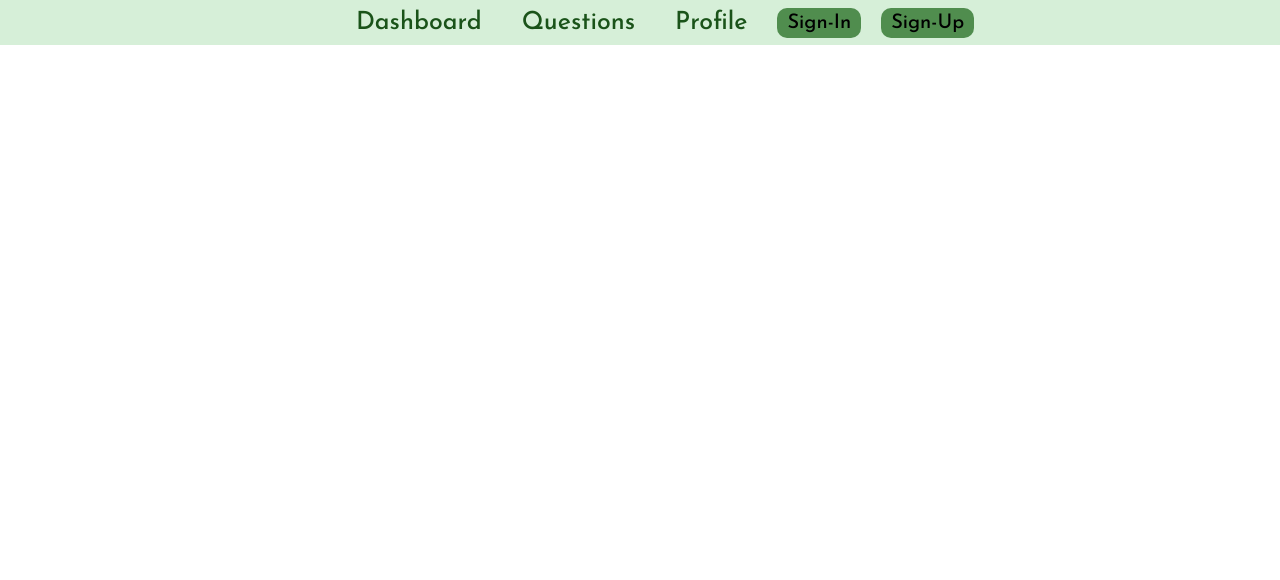
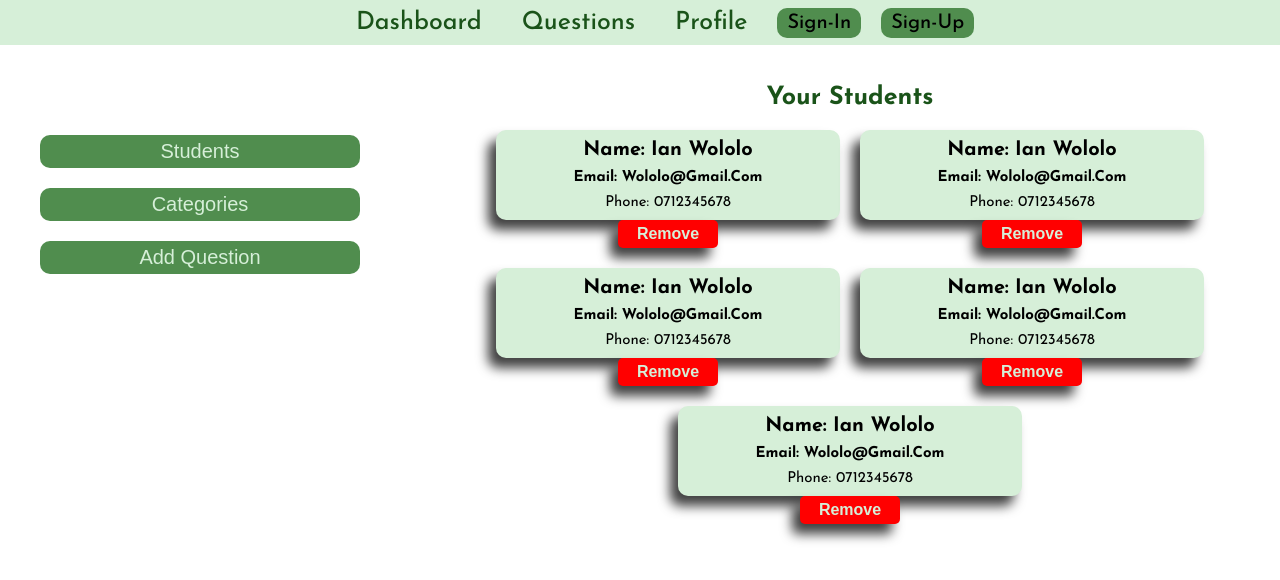
Before and after one commit to WeBstwr/Quiz-Application, a React (Vite) app in the folder client/: page /Students in a window 1280 px wide. Shown: the top 580 px of the page. Built offline with nearby package versions, Linux system fonts and the light colour scheme; no server answers.

Commit message:
create basic layout for admin/student
I have created a basic layout for the student in the admin page

```diff
--- a/client/src/App.jsx
+++ b/client/src/App.jsx
@@ -1,12 +1,14 @@
 import React from "react";
 import "./assets/globals.css";
-import { AuthProvider } from "./context/AuthContext/AuthContext";
+import { AuthProvider } from "./context/authContext/authContext";
 import Header from "./components/Header/Header";
 import SignUp from "./components/Authentication/SignUp/SignUp";
 import SignIn from "./components/Authentication/SignIn/SignIn";
 import Dashboard from "./pages/Dashboard/Dashboard";
 import Questions from "./pages/Questions/Questions";
 import Profile from "./pages/Profile/Profile";
+import Students from "./pages/admin/Students/Students";
+import Category from "./pages/admin/Category/Category";
 import { BrowserRouter, Routes, Route } from "react-router-dom";
 
 function App() {
@@ -20,6 +22,8 @@ function App() {
           <Route path="/signIn" element={<SignIn />} />
           <Route path="/Questions" element={<Questions />} />
           <Route path="/Profile" element={<Profile />} />
+          <Route path="/Students" element={<Students />} />
+          <Route path="/Category" element={<Category />} />
         </Routes>
         {/* <Footer /> */}
       </BrowserRouter>
--- a/client/src/components/Authentication/SignIn/SignIn.jsx
+++ b/client/src/components/Authentication/SignIn/SignIn.jsx
@@ -1,11 +1,11 @@
 import "./signIn.css";
 import React, { useState } from "react";
-import { Navigate } from "react-router-dom";
+import { Navigate, useNavigate } from "react-router-dom";
 import {
   doSignInWithEmailAndPassword,
   doSignInWithGoogle,
 } from "../../../firebase/auth.js";
-import { useAuth } from "../../../context/AuthContext/AuthContext.jsx";
+import { useAuth } from "../../../context/authContext/authContext.jsx";
 import { Link } from "react-router-dom";
 
 const SignIn = () => {
@@ -14,6 +14,7 @@ const SignIn = () => {
   const [password, setPassword] = useState("");
   const [isSigningIn, setIsSigningIn] = useState(false);
   const [error, setError] = useState("");
+  const navigate = useNavigate();
 
   const onSubmit = async (e) => {
     e.preventDefault();
@@ -21,8 +22,10 @@ const SignIn = () => {
     try {
       setIsSigningIn(true);
       await doSignInWithEmailAndPassword(email, password);
+      navigate("/Students");
     } catch (error) {
       setError(error.message);
+    } finally {
       setIsSigningIn(false);
     }
   };
@@ -31,8 +34,10 @@ const SignIn = () => {
     try {
       setIsSigningIn(true);
       await doSignInWithGoogle();
+      navigate("/Students");
     } catch (error) {
       setError(error.message);
+    } finally {
       setIsSigningIn(false);
     }
   };
--- a/client/src/components/Header/Header.jsx
+++ b/client/src/components/Header/Header.jsx
@@ -1,6 +1,6 @@
 import React, { useState } from "react";
 import { Link, useNavigate } from "react-router-dom";
-import { useAuth } from "../../context/AuthContext/AuthContext.jsx";
+import { useAuth } from "../../context/authContext/authContext.jsx";
 import { doSignOut } from "../../firebase/auth.js";
 import "./header.css";
 
--- a/client/src/pages/Profile/Profile.jsx
+++ b/client/src/pages/Profile/Profile.jsx
@@ -1,14 +1,19 @@
 import React from "react";
-import { useAuth } from "../../context/AuthContext/AuthContext";
+import "./profile.css";
+import { useAuth } from "../../context/authContext/authContext";
 
 const Profile = () => {
   const currentUser = useAuth();
   return (
-    <div className="display-user">
-      Hello{" "}
-      {currentUser?.displayName ? currentUser.displayName : currentUser?.email},
-      you are now logged in.
-    </div>
+    <>
+      <div className="display-user">
+        Hello{" "}
+        {currentUser?.displayName
+          ? currentUser.displayName
+          : currentUser?.email}
+        , you are now logged in.
+      </div>
+    </>
   );
 };
 
--- /dev/null
+++ b/client/src/pages/admin/Category/Category.jsx
@@ -0,0 +1,12 @@
+import React from "react";
+import Dashboard from "../../Dashboard/Dashboard";
+
+function Category() {
+  return (
+    <>
+      <Dashboard />
+    </>
+  );
+}
+
+export default Category;
--- /dev/null
+++ b/client/src/pages/admin/Students/Students.jsx
@@ -0,0 +1,79 @@
+import React from "react";
+import "./students.css";
+
+function Students() {
+  return (
+    <>
+      <section className="admin-section">
+        <div className="admin-main-container">
+          <div className="admin-navigation-section">
+            <button>students</button>
+            <button>categories</button>
+            <button>add question</button>
+          </div>
+          <div className="admin-students-section">
+            <h2>your students</h2>
+            <div className="admin-students-container">
+              <div className="student-main-container">
+                <div className="student-container">
+                  <h3>name: ian wololo</h3>
+                  <h4>email: wololo@gmail.com</h4>
+                  <p>phone: 0712345678</p>
+                </div>
+                <div className="remove-student-button">
+                  <button>remove</button>
+                </div>
+              </div>
+
+              <div className="student-main-container">
+                <div className="student-container">
+                  <h3>name: ian wololo</h3>
+                  <h4>email: wololo@gmail.com</h4>
+                  <p>phone: 0712345678</p>
+                </div>
+                <div className="remove-student-button">
+                  <button>remove</button>
+                </div>
+              </div>
+
+              <div className="student-main-container">
+                <div className="student-container">
+                  <h3>name: ian wololo</h3>
+                  <h4>email: wololo@gmail.com</h4>
+                  <p>phone: 0712345678</p>
+                </div>
+                <div className="remove-student-button">
+                  <button>remove</button>
+                </div>
+              </div>
+
+              <div className="student-main-container">
+                <div className="student-container">
+                  <h3>name: ian wololo</h3>
+                  <h4>email: wololo@gmail.com</h4>
+                  <p>phone: 0712345678</p>
+                </div>
+                <div className="remove-student-button">
+                  <button>remove</button>
+                </div>
+              </div>
+
+              <div className="student-main-container">
+                <div className="student-container">
+                  <h3>name: ian wololo</h3>
+                  <h4>email: wololo@gmail.com</h4>
+                  <p>phone: 0712345678</p>
+                </div>
+                <div className="remove-student-button">
+                  <button>remove</button>
+                </div>
+              </div>
+            </div>
+          </div>
+        </div>
+      </section>
+    </>
+  );
+}
+
+export default Students;
--- /dev/null
+++ b/client/src/pages/admin/Students/students.css
@@ -0,0 +1,100 @@
+.admin-main-container {
+  display: flex;
+  gap: 2rem;
+}
+
+.admin-navigation-section {
+  margin-top: 5rem;
+  display: flex;
+  flex-direction: column;
+  min-width: 40rem;
+  gap: 2rem;
+  padding: 4rem;
+}
+
+.admin-navigation-section button {
+  font-size: 2rem;
+  text-transform: capitalize;
+  padding: 5px;
+  border-radius: 10px;
+  background-color: var(--second-color);
+  color: var(--fourth-color);
+  border: none;
+  cursor: pointer;
+}
+
+.admin-students-section {
+  width: 100%;
+  padding: 4rem 0;
+}
+
+.admin-students-section h2 {
+  text-align: center;
+  font-size: 2.5rem;
+  color: var(--first-color);
+  text-transform: capitalize;
+  padding-bottom: 2rem;
+}
+
+.admin-students-container {
+  display: flex;
+  flex-wrap: wrap;
+  gap: 2rem;
+  justify-content: center;
+  align-items: center;
+}
+
+.student-main-container {
+  width: 40%;
+}
+
+.remove-student-button {
+  display: flex;
+  justify-content: center;
+  align-items: center;
+}
+
+.remove-student-button button {
+  background-color: red;
+  color: var(--fourth-color);
+  width: 10rem;
+  padding: 5px;
+  font-size: 1.6rem;
+  font-weight: 600;
+  text-transform: capitalize;
+  border-radius: 5px;
+  border: none;
+  cursor: pointer;
+  box-shadow: -8px 10px 12px 0px rgba(0, 0, 0, 0.75);
+  -webkit-box-shadow: -8px 10px 12px 0px rgba(0, 0, 0, 0.75);
+  -moz-box-shadow: -8px 10px 12px 0px rgba(0, 0, 0, 0.75);
+}
+
+.student-container {
+  display: flex;
+  flex-direction: column;
+  justify-content: center;
+  align-items: center;
+  background-color: var(--fourth-color);
+  padding: 1rem;
+  border-radius: 10px;
+  box-shadow: -8px 10px 12px 0px rgba(0, 0, 0, 0.75);
+  -webkit-box-shadow: -8px 10px 12px 0px rgba(0, 0, 0, 0.75);
+  -moz-box-shadow: -8px 10px 12px 0px rgba(0, 0, 0, 0.75);
+}
+
+.student-container h3 {
+  font-size: 2rem;
+  text-transform: capitalize;
+}
+
+.student-container h4 {
+  font-size: 1.5rem;
+  padding: 1rem 0;
+  text-transform: capitalize;
+}
+
+.student-container p {
+  font-size: 1.5rem;
+  text-transform: capitalize;
+}
```
Also changed, not shown: client/src/pages/admin/Admin/Admin.jsx (added, +7 -0 lines), client/src/pages/admin/AddQuestion/AddQuestion.jsx (added).
